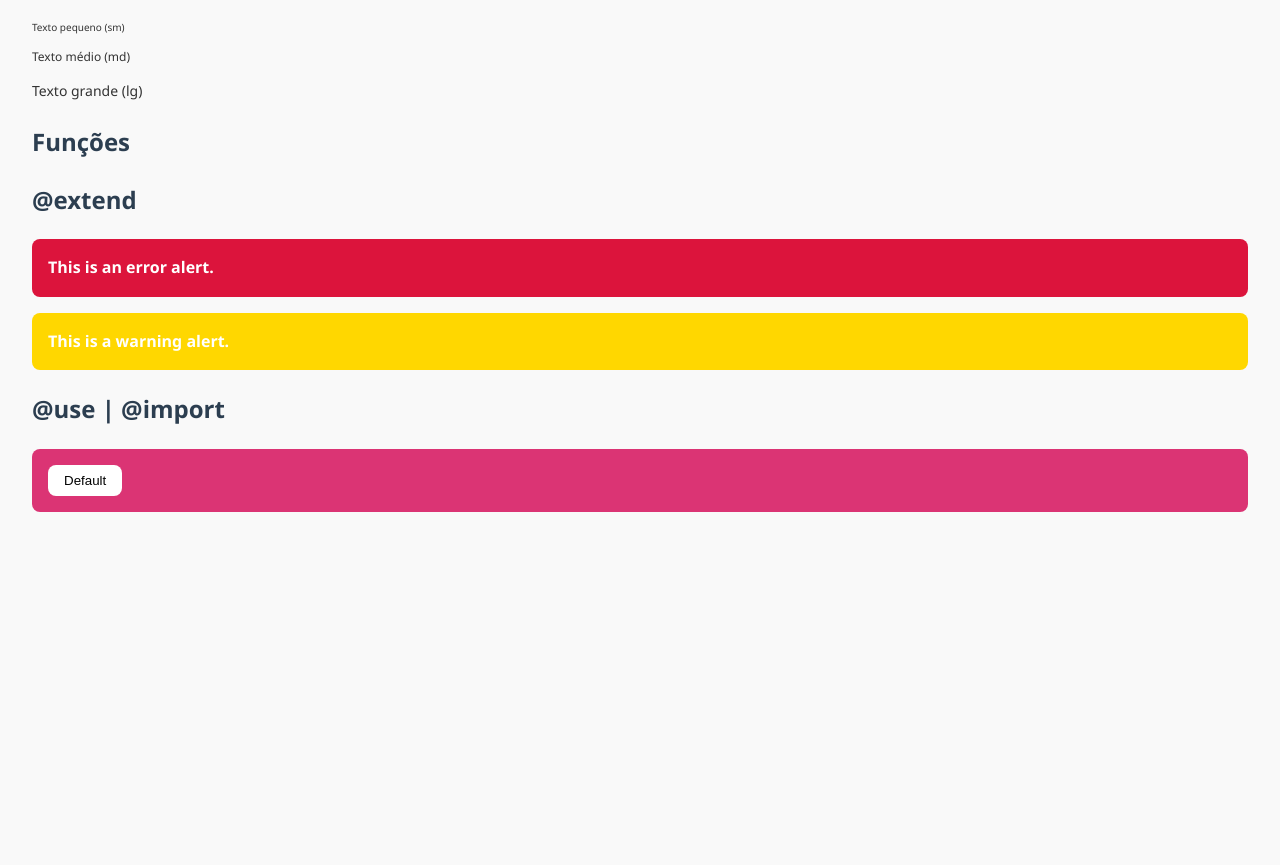
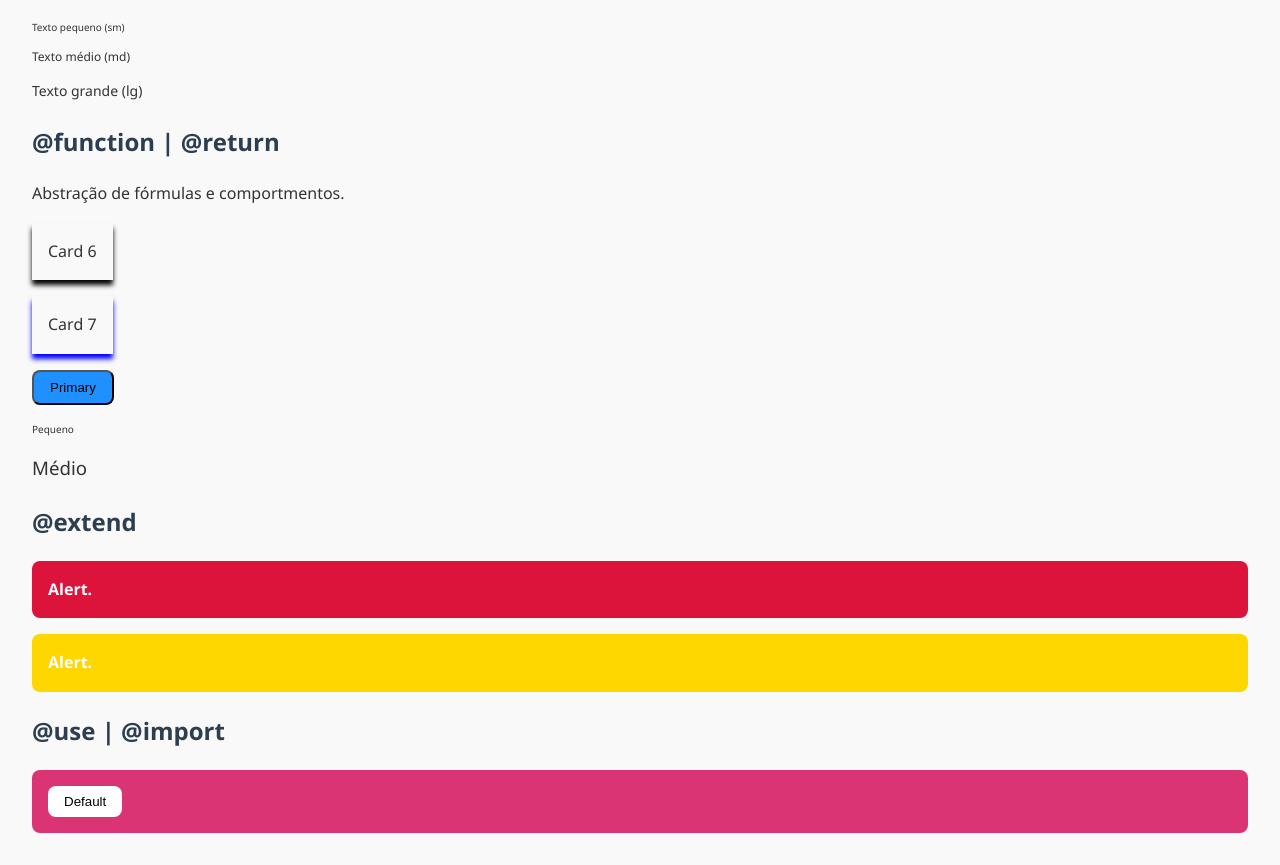
Before and after one commit to mokasousa/css-talk, an Angular app: page / in a window 1280 px wide. Shown: the part 730-1595 px from the top of the page. Before the commit the page ends 1274 px from the top, so only its background shows below. Built offline with nearby package versions, Linux system fonts and the light colour scheme.

Commit message:
functions

```diff
--- a/src/app/sass-at-rules/sass-at-rules.component.html
+++ b/src/app/sass-at-rules/sass-at-rules.component.html
@@ -46,10 +46,24 @@
   </div>
 </section>
 
-<h2>Funções</h2>
+<h2>&#64;function | &#64;return</h2>
+
+<p>Abstração de fórmulas e comportmentos.</p>
 
 <section id="ex6">
   <div class="demo-area">
+    <div class="card-6">
+      Card 6
+    </div>
+
+    <div class="card-7">
+      Card 7
+    </div>
+
+    <button class="btn-primary">Primary</button>
+
+    <p class="text-sm">Pequeno</p>
+    <p class="text-md">Médio</p>
   </div>
 </section>
 
@@ -57,10 +71,10 @@
 <section id="ex7">
   <div class="demo-area">
     <div class="alert alert-error">
-      This is an error alert.
+      Alert.
     </div>
     <div class="alert alert-warning">
-      This is a warning alert.
+      Alert.
     </div>
   </div>
 </section>
--- a/src/app/sass-at-rules/sass-at-rules.component.scss
+++ b/src/app/sass-at-rules/sass-at-rules.component.scss
@@ -1,4 +1,5 @@
-@use "sass:meta";
+@use "sass:math";
+
 @use "./shared" as s;
 //@use "shared";
 // @import carrega a variaveis/funções no escopo global
@@ -208,34 +209,71 @@
 
 // 2. Funções
 #ex6 {
-  @function shadow($shadow-color: inherit) {
-    /* If shadow-color argument isn't passed,
-     or doesn't successfully parse as a <color>,
-     try to use the --shadow-color *property*
-     from the element instead */
-
-    /* var(--shadow-color) refers to the --shadow-color parameter,
-     rather than a custom property,
-     but can still use a fallback value as normal */
-    @return 2px 2px $shadow-color;
+  .demo-area {
+    display: flex;
+    flex-direction: column;
+    gap: 1rem;
   }
 
-  .foo {
-    --shadow-color: blue;
-    box-shadow: shadow(); /* produces a blue shadow */
-    /* or just */
+  @function shadow($shadow-color: black) {
+    @return $shadow-color 0px 5px 5px;
+  }
+
+  .card-6 {
+    width: max-content;
+    padding: 1rem;
+    box-shadow: shadow();
+  }
+
+  .card-7 {
+    width: max-content;
+    padding: 1rem;
     box-shadow: shadow(blue);
   }
 
-  // Functions são como variárieis com superpoderes, que permitem o mesmo poder que as propriedades customizadas,
-  // mas parametrizadas
+  $themes: (
+    primary: #1e90ff,
+    danger: #dc3545,
+    success: #28a745,
+  );
+
+  @function theme-color($name, $opacity: 1) {
+    $color: map-get($themes, $name);
+    @return rgba($color, $opacity);
+  }
+
+  .btn-primary {
+    border-radius: 0.5rem;
+    padding: 0.5rem 1rem;
+    font-weight: 500;
+    align-self: flex-start;
+    background: theme-color(primary);
+  }
+
+  .btn-primary:hover {
+    background: theme-color(primary, 0.8);
+  }
+
+  @function to-rem($px, $base: 16) {
+    @return math.div($px, $base) * 1rem;
+  }
+
+  .text-sm {
+    margin: 0;
+    font-size: to-rem(10);
+  }
+
+  .text-md {
+    margin: 0;
+    font-size: to-rem(14, 12);
+  }
 }
 
 // 3. @EXTEND - Placeholders (%)
 #ex7 {
   %alert-base {
     padding: 1rem;
-    border-radius: .5rem;
+    border-radius: 0.5rem;
     font-weight: 600;
     margin: 1rem 0;
     color: white;
```
